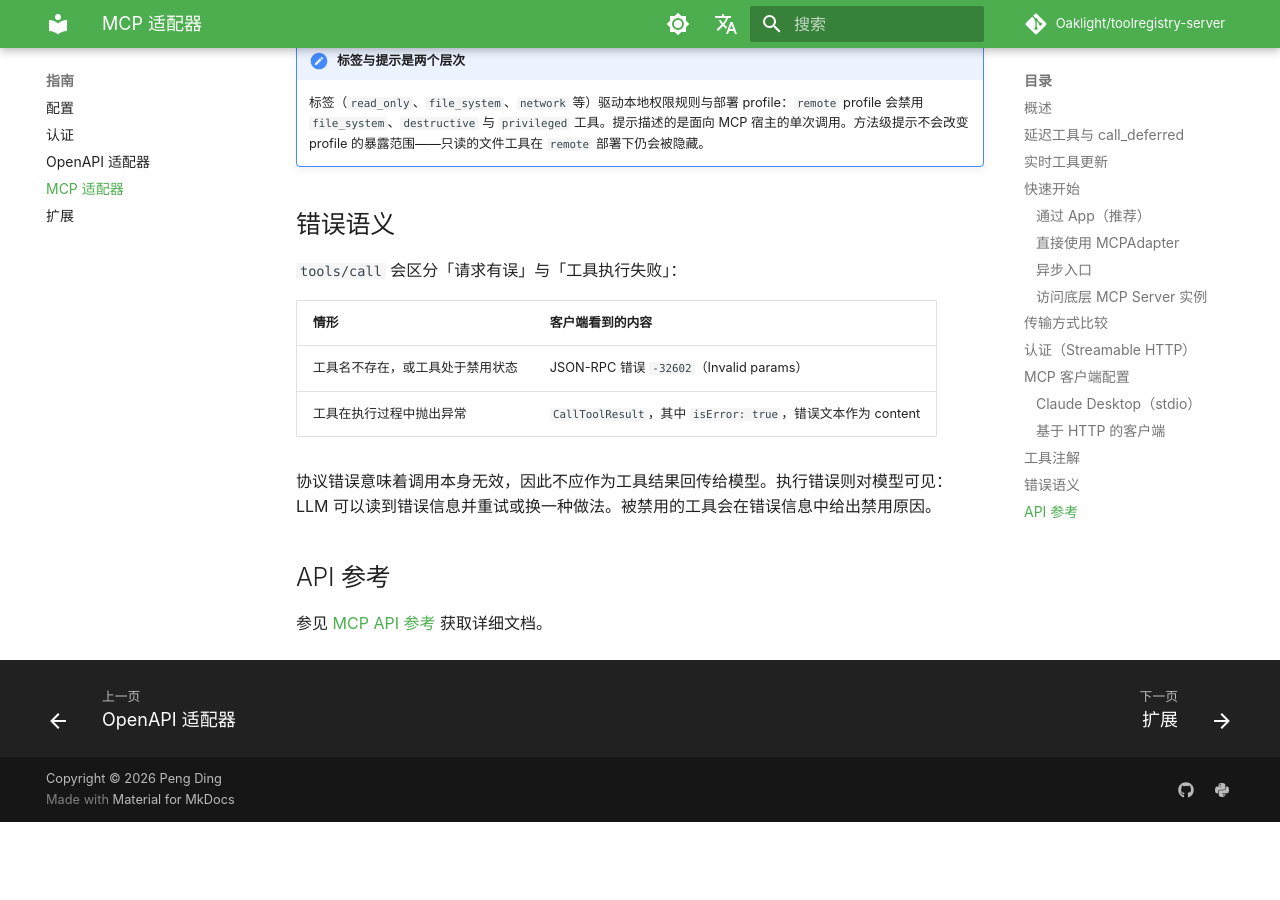
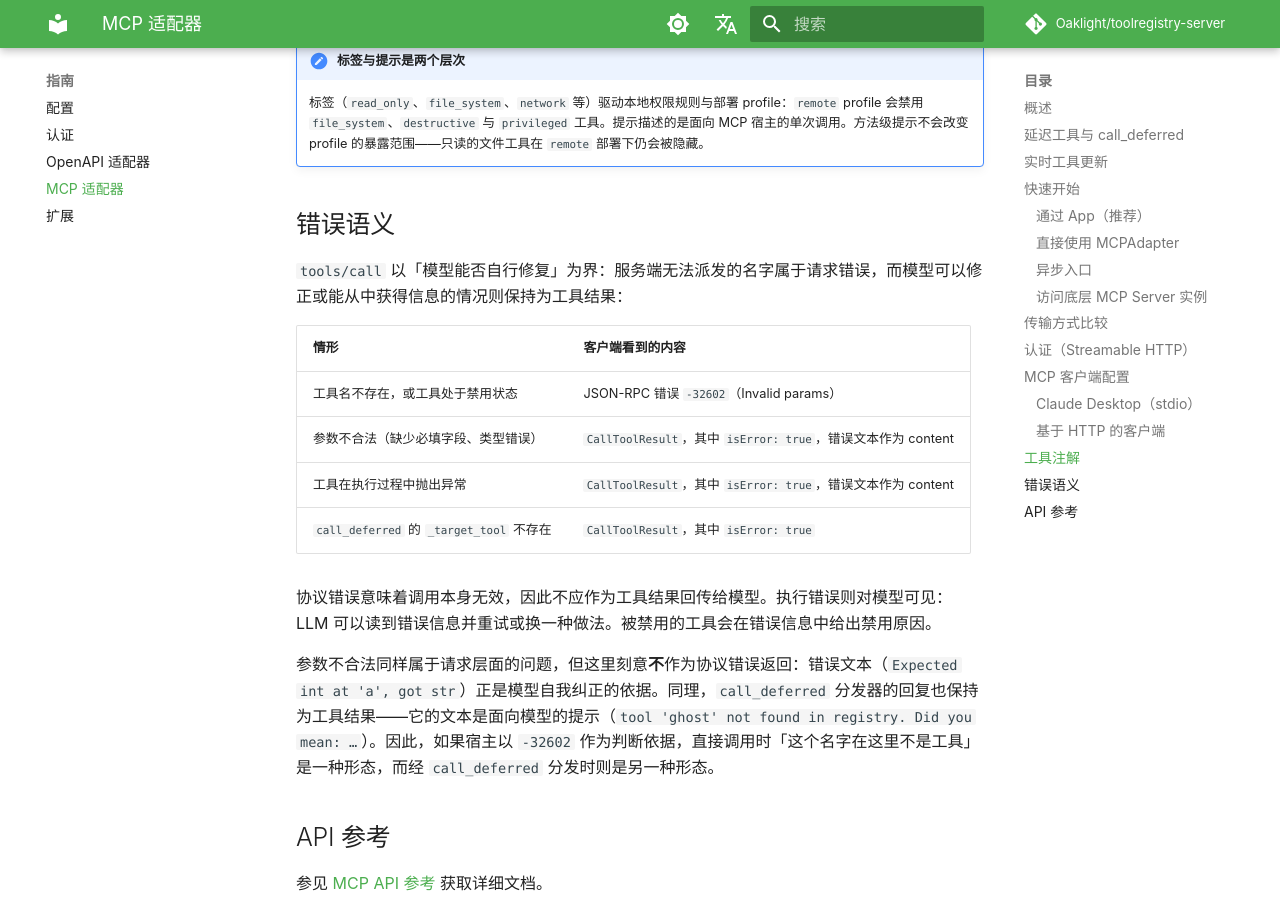
Before and after one commit to Oaklight/toolregistry-server, an MkDocs documentation site: the page built from docs/guides/mcp.md, in a window 1280 px wide and 900 px high, scrolled down 3939 px. Built offline with MkDocs 1.6.1 and Material for MkDocs 9.7.7, drawn with Linux system fonts in a browser that asks for light colours; some web fonts are replaced; comment, search, counter and statistics services are not loaded; before the commit the page ends 4761 px from its top, so only the background shows below that.

Commit message:
docs: 明确 MCP 错误边界（#81、#80）

```diff
--- a/docs/guides/mcp.md
+++ b/docs/guides/mcp.md
@@ -160,14 +160,18 @@ tool_metadata:
 
 ## 错误语义
 
-`tools/call` 会区分「请求有误」与「工具执行失败」：
+`tools/call` 以「模型能否自行修复」为界：服务端无法派发的名字属于请求错误，而模型可以修正或能从中获得信息的情况则保持为工具结果：
 
 | 情形 | 客户端看到的内容 |
 |------|------------------|
 | 工具名不存在，或工具处于禁用状态 | JSON-RPC 错误 `-32602`（Invalid params） |
+| 参数不合法（缺少必填字段、类型错误） | `CallToolResult`，其中 `isError: true`，错误文本作为 content |
 | 工具在执行过程中抛出异常 | `CallToolResult`，其中 `isError: true`，错误文本作为 content |
+| `call_deferred` 的 `_target_tool` 不存在 | `CallToolResult`，其中 `isError: true` |
 
 协议错误意味着调用本身无效，因此不应作为工具结果回传给模型。执行错误则对模型可见：LLM 可以读到错误信息并重试或换一种做法。被禁用的工具会在错误信息中给出禁用原因。
+
+参数不合法同样属于请求层面的问题，但这里刻意**不**作为协议错误返回：错误文本（`Expected int at 'a', got str`）正是模型自我纠正的依据。同理，`call_deferred` 分发器的回复也保持为工具结果——它的文本是面向模型的提示（`tool 'ghost' not found in registry. Did you mean: …`）。因此，如果宿主以 `-32602` 作为判断依据，直接调用时「这个名字在这里不是工具」是一种形态，而经 `call_deferred` 分发时则是另一种形态。
 
 ## API 参考
 
```
Also changed, not shown: docs/changelog.md (+1 -1 lines).
